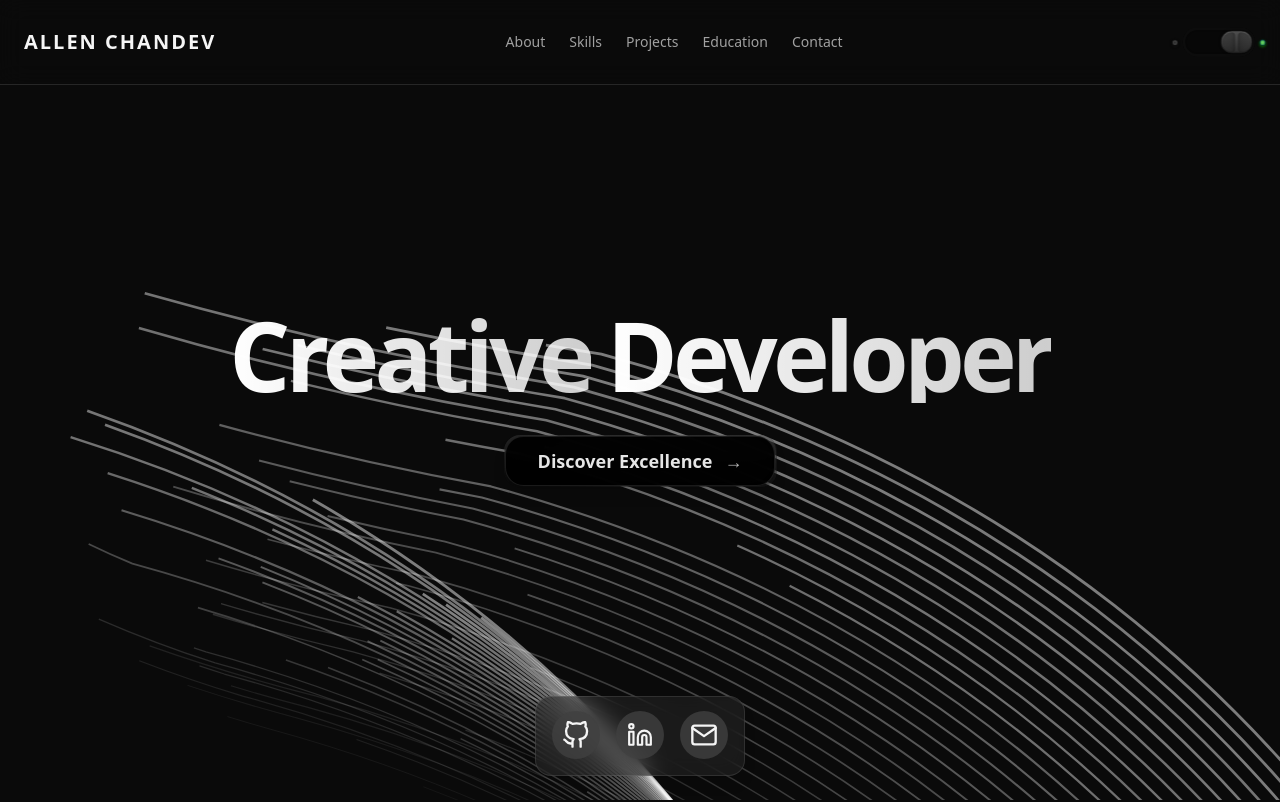
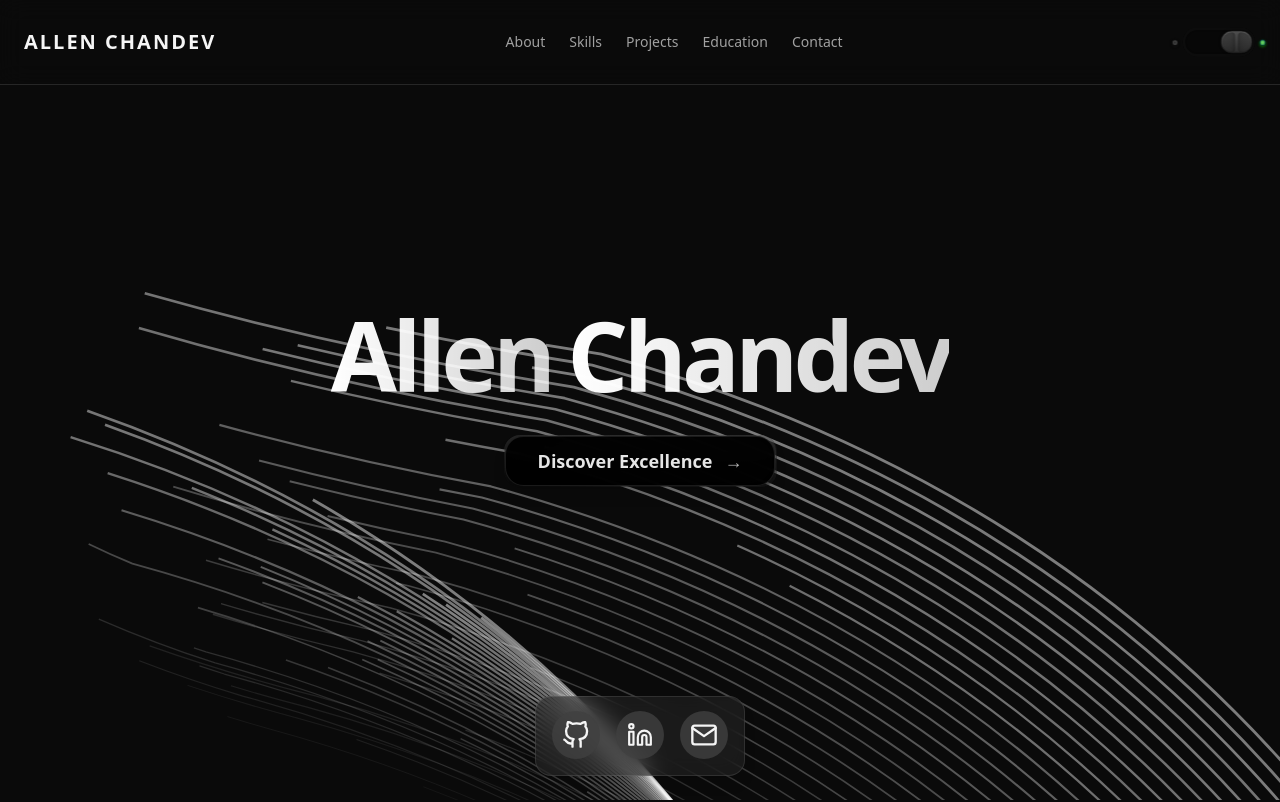
Before and after one commit to allenchandev25-del/allenchandev_portfolio, a React (Vite) app: page / in a window 1280 px wide. Shown: the top 802 px of the page. Built offline with nearby package versions, Linux system fonts and the light colour scheme.

Commit message:
Update App.tsx

```diff
--- a/src/App.tsx
+++ b/src/App.tsx
@@ -138,7 +138,7 @@ export default function App() {
       <MagneticDock />
 
       <section id="home">
-        <BackgroundPaths title="Creative Developer" />
+        <BackgroundPaths title="Allen Chandev" />
       </section>
 
       <div className="max-w-5xl mx-auto px-6 space-y-40 py-20">
```
